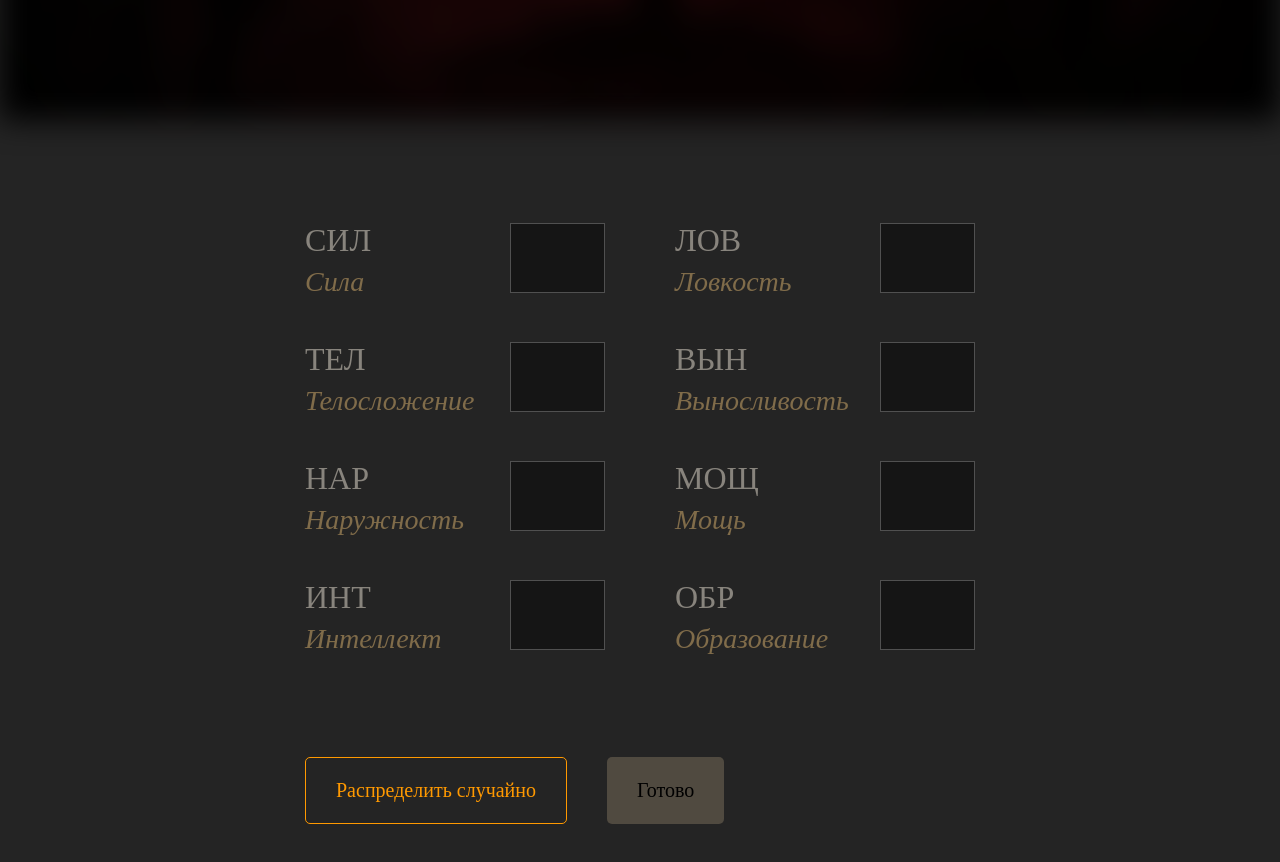
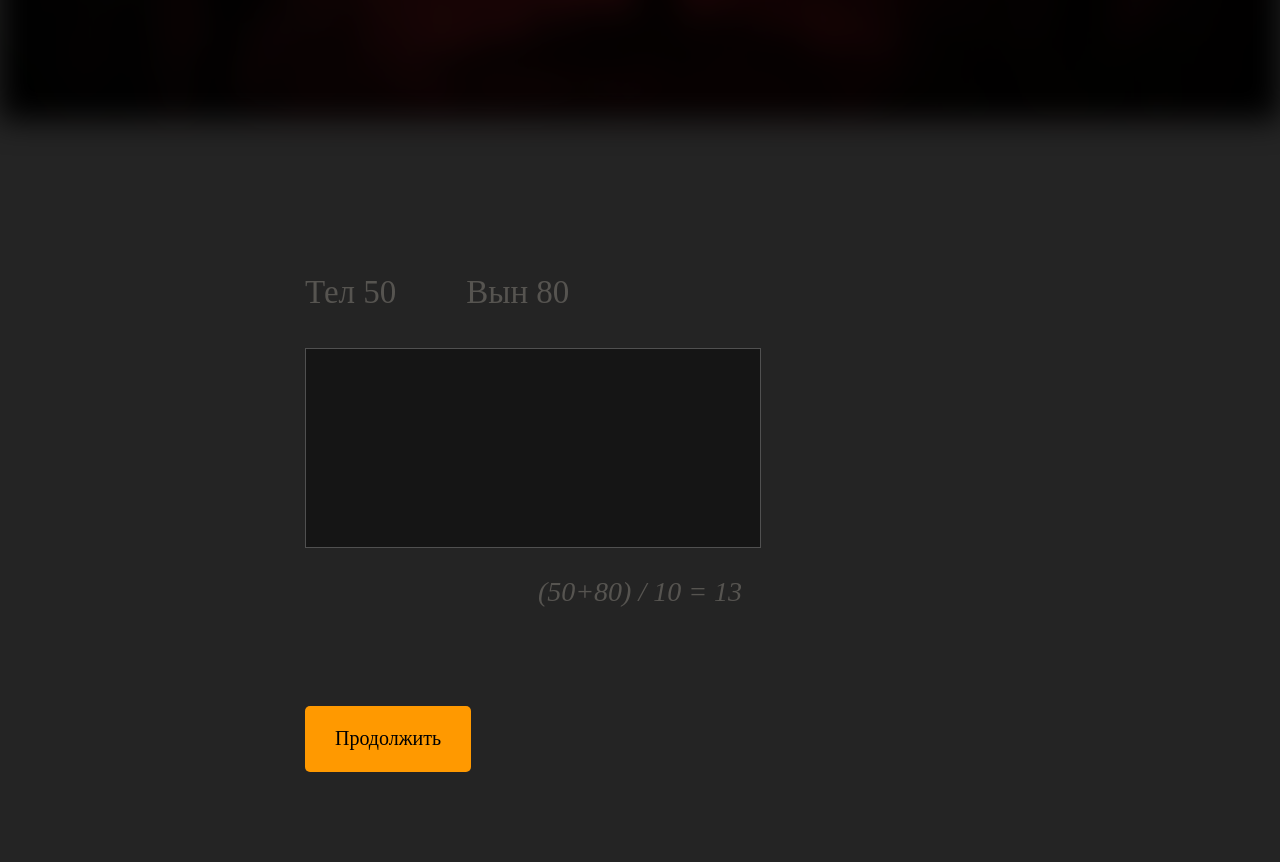
Before and after one commit to PipolaPopala/In-the-flames, a Nuxt app: page /stats in a window 1280 px wide. Shown: the part 680-1542 px from the top of the page. Built offline with nearby package versions, Linux system fonts and the light colour scheme.

Commit message:
feat: add health store and view component

```diff
--- a/app.vue
+++ b/app.vue
@@ -6,4 +6,8 @@
 
 <!-- реализовать нормальную реакцию иконок на новедение и выбор в модалке выбора  -->
 <!-- развивать возможность в нужных местах переходить на страницу создания персонажа двигаясь по истории ! -->
+<!-- страница здоровья уже начал, осталось доделать-->
+<!-- страница удачи -->
+<!-- выбор имени и возраста на странице истории -->
+<!-- реализация бросков -->
 <!-- добавить страницу готового персонажа  -->
--- /dev/null
+++ b/components/Health.vue
@@ -0,0 +1,46 @@
+<script setup>
+const characteristics = useCharacteristicStore();
+const health = useHealthStore();
+</script>
+
+<template>
+  <div class="wrapper">
+    <div class="stats-value"><span> Тел 50 </span> <span> Вын 80 </span></div>
+    <div class="health-container"></div>
+    <div class="stats-formula">(50+80) / 10 = 13</div>
+  </div>
+</template>
+
+<style lang="scss" scoped>
+.wrapper {
+  display: flex;
+  flex-direction: column;
+  row-gap: 30px;
+}
+
+.stats-value {
+  display: flex;
+  column-gap: 70px;
+  font-size: 33px;
+  line-height: 150%;
+  color: #88847d;
+  opacity: 0.5;
+}
+
+.health-container {
+  width: 456px;
+  height: 200px;
+  background-color: rgba(0, 0, 0, 0.4);
+  border: 1px solid rgba(255, 255, 255, 0.25);
+  color: #88847d;
+}
+
+.stats-formula {
+  align-self: center;
+  font-style: italic;
+  font-size: 28px;
+  line-height: 100%;
+  color: #88847d;
+  opacity: 0.5;
+}
+</style>
--- a/components/view/Characteristic.vue
+++ b/components/view/Characteristic.vue
@@ -95,7 +95,6 @@ const distributeRandomly = () => {
   display: flex;
   flex-direction: column;
   justify-content: center;
-  align-items: center;
   row-gap: 70px;
 }
 
--- /dev/null
+++ b/components/view/Health.vue
@@ -0,0 +1,74 @@
+<script setup></script>
+
+<template>
+  <section class="wrapper">
+    <div class="content-left">
+      <p class="title">Здоровье</p>
+      <div class="texts">
+        <p class="text">
+          Ваше начальное число пунктов здоровья равно сумме ТЕЛ и ВЫН, деленной
+          на 10 с округлением вниз. В ходе игры текущее здоровье может
+          снижаться, но маловероятно, чтобы оно поднялось выше начального.
+        </p>
+      </div>
+    </div>
+    <div class="content-right">
+      <health />
+      <div class="buttons">
+        <ui-button class="primary"> Продолжить </ui-button>
+      </div>
+    </div>
+  </section>
+</template>
+
+<style lang="scss" scoped>
+.wrapper {
+  display: flex;
+  justify-content: center;
+  flex-wrap: wrap;
+  column-gap: 5%;
+}
+
+.content-left {
+  width: 610px;
+  height: 100vh;
+  overflow-y: auto;
+  display: flex;
+  flex-direction: column;
+  justify-content: center;
+  row-gap: 70px;
+}
+
+.title {
+  font-size: 80px;
+  line-height: 150%;
+  color: #88847d;
+}
+
+.texts {
+  font-style: italic;
+  font-size: 28px;
+  line-height: 160%;
+  display: flex;
+  flex-direction: column;
+  row-gap: 20px;
+}
+
+.text {
+  color: #806c4a;
+}
+
+.content-right {
+  width: 670px;
+  height: 100vh;
+  display: flex;
+  flex-direction: column;
+  justify-content: center;
+  row-gap: 100px;
+}
+
+.buttons {
+  display: flex;
+  column-gap: 40px;
+}
+</style>
--- a/middleware/clearHistory.global.js
+++ b/middleware/clearHistory.global.js
@@ -10,3 +10,5 @@ export default defineNuxtRouteMiddleware((to, from) => {
   }
   // Позволяем переход на другие страницы без подтверждения
 });
+
+// возможно, эффективнее будет переписать на локальную миддлевару и подключить её к нужным страницам, хоть это и будут почти все страницы кроме стартовой
--- a/pages/stats.vue
+++ b/pages/stats.vue
@@ -11,6 +11,7 @@ const statsStage = useStatsStageStore();
 <template>
   <p v-if="statsStage.stage === null">ещё даже не начало, куда торопишься?</p>
   <view-characteristic v-if="statsStage.stage === 'characteristic'" />
+  <view-health v-if="statsStage.stage === 'health'" />
 </template>
 
 <style lang="scss" scoped></style>
--- a/stores/characteristicStore.ts
+++ b/stores/characteristicStore.ts
@@ -1,7 +1,6 @@
 import { defineStore } from "pinia";
 import { reactive } from "vue";
 
-// Определение типов для характеристик
 interface ICharacteristics {
   strength: number | null;
   dexterity: number | null;
@@ -16,7 +15,6 @@ interface ICharacteristics {
 export const useCharacteristicStore = defineStore(
   "characteristic",
   () => {
-    // Инициализация хранилища характеристик с типизацией
     const characteristic = reactive<ICharacteristics>({
       strength: null,
       dexterity: null,
@@ -28,14 +26,12 @@ export const useCharacteristicStore = defineStore(
       education: null,
     });
 
-    // Метод для установки характеристик с типизацией параметра
     const setCharacteristics = (
       newCharacteristics: Partial<ICharacteristics>
     ) => {
       Object.assign(characteristic, newCharacteristics);
     };
 
-    // Метод для сброса характеристик
     const resetCharacteristics = () => {
       setCharacteristics({
         strength: null,
--- /dev/null
+++ b/stores/healthStore.ts
@@ -0,0 +1,33 @@
+import { defineStore } from "pinia";
+import { ref } from "vue";
+
+export const useHealthStore = defineStore(
+  "health",
+  () => {
+    const maxHealth = ref<null | number>(null);
+    const health = ref<null | number>(null);
+
+    const setMaxHealth = (newMaxHealth: number) => {
+      maxHealth.value = newMaxHealth;
+    };
+
+    const setHealth = (newHealth: number) => {
+      health.value = newHealth;
+    };
+
+    const resetHealth = () => {
+      health.value = null;
+    };
+
+    return {
+      health,
+      maxHealth,
+      setHealth,
+      setMaxHealth,
+      resetHealth,
+    };
+  },
+  {
+    persist: true,
+  }
+);
--- a/stores/statsStageStore.ts
+++ b/stores/statsStageStore.ts
@@ -4,7 +4,7 @@ import { ref } from "vue";
 export const useStatsStageStore = defineStore(
   "statsStage",
   () => {
-    const stage = ref<null | string>("characteristic"); // start state === null
+    const stage = ref<null | string>("health"); // start state === null
 
     const setStageNull = () => {
       stage.value = null;
```
